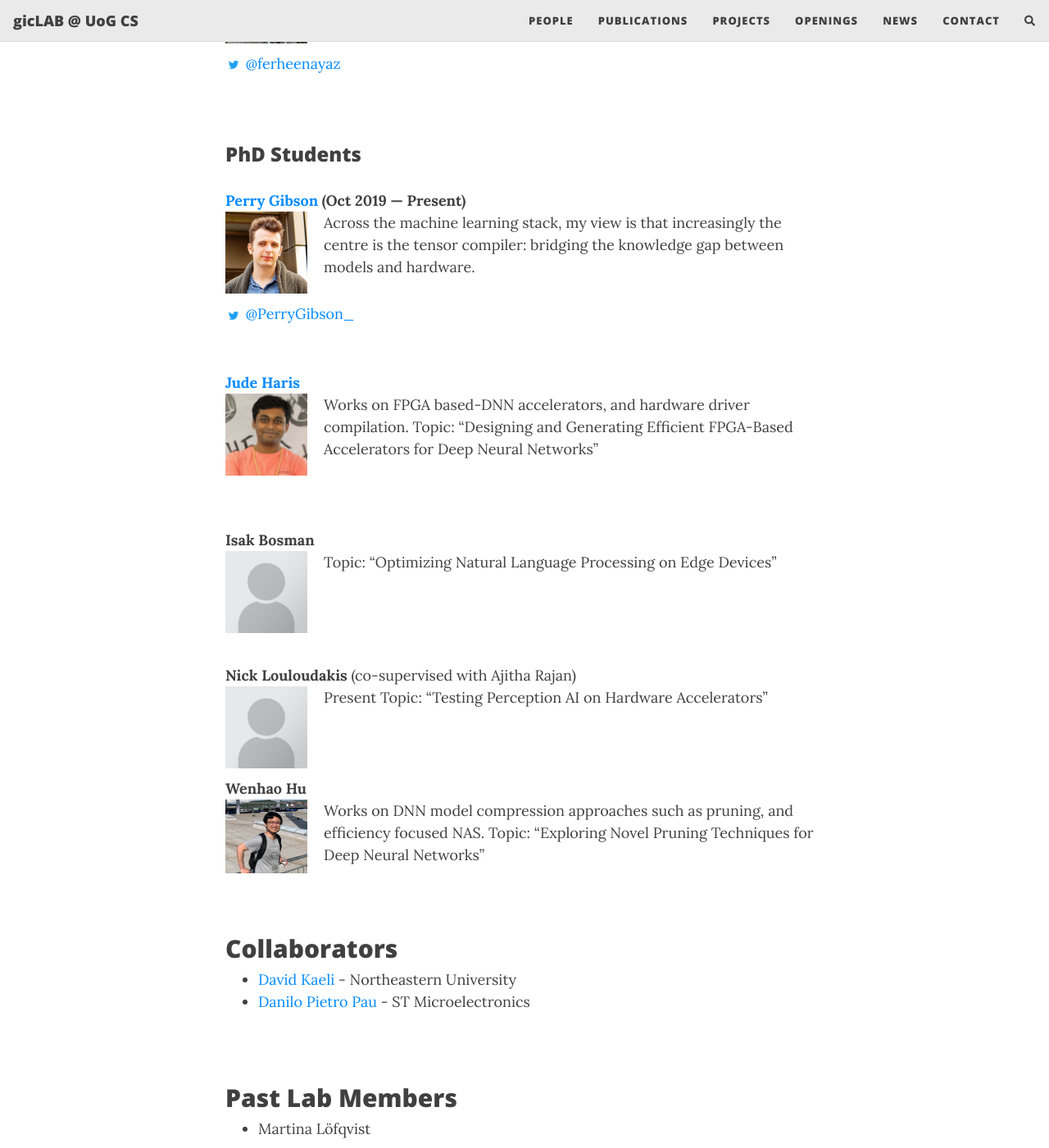
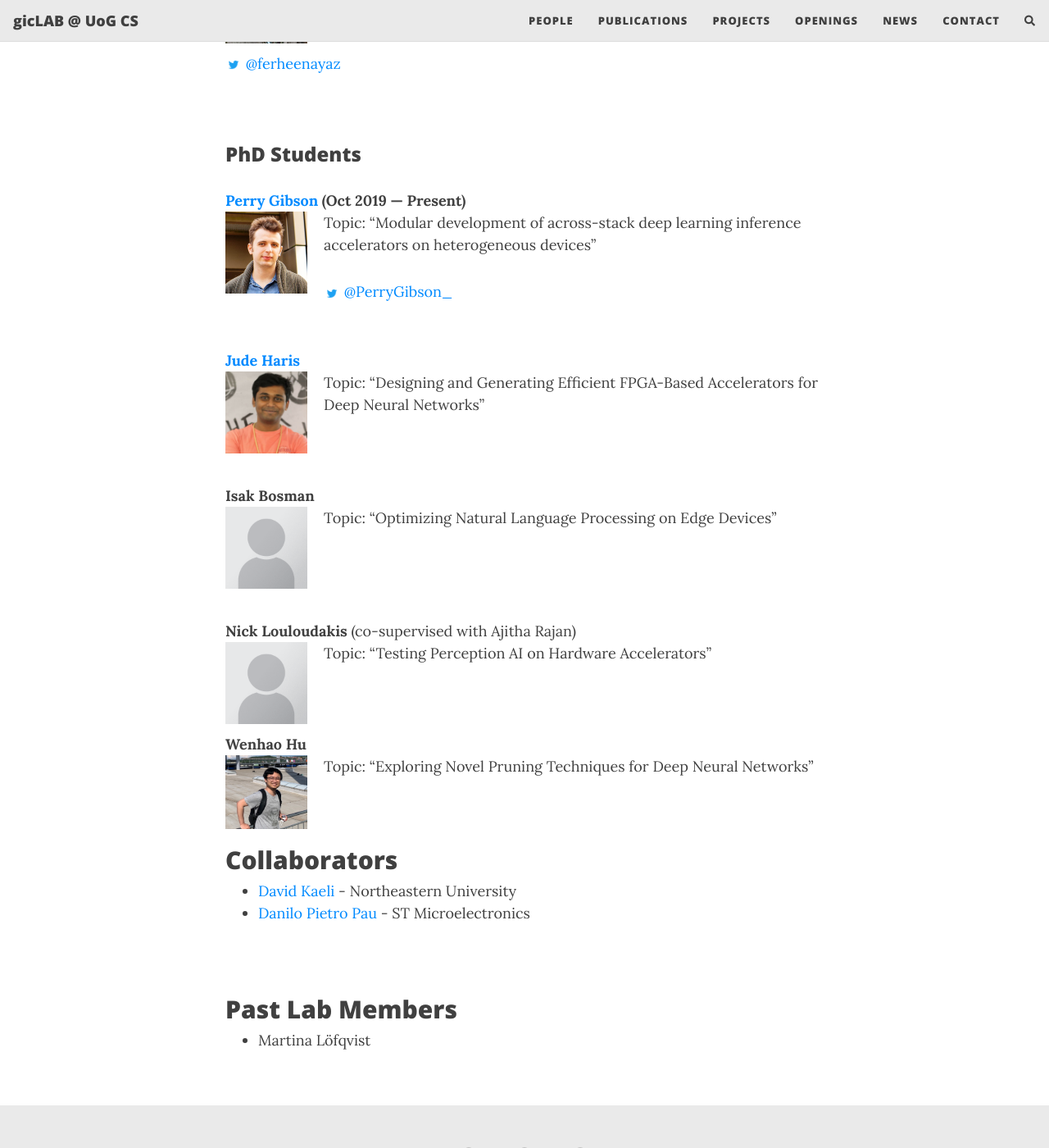
Before and after one commit to gicLAB/gicLAB.github.io, a Jekyll site: the page built from people.md, in a window 1280 px wide and 1400 px high, scrolled down 755 px. Shown: the whole window at 82% size. Built offline with Jekyll 4.4.1, drawn with Linux system fonts in a browser that asks for light colours; nearby versions of some CDN libraries; comment, search, counter and statistics services are not loaded.

Commit message:
Update people.md

```diff
--- a/people.md
+++ b/people.md
@@ -26,13 +26,12 @@ Works on optimisation and adversarial robustness of AI models, aiming for a co-o
 ### PhD Students
 
 **[Perry Gibson](https://gibsonic.org) (Oct 2019 — Present)** <br>  <img src="/assets/img/people/pg_profile.jpg" width="100px" style="float: left; margin-right: 20px;">
-Across the machine learning stack, my view is that increasingly the centre is the tensor compiler: bridging the knowledge gap between models and hardware.
+ Topic: "Modular development of across-stack deep learning inference accelerators on heterogeneous devices"
 
 <img src="/assets/img/Twitter_Logo_Blue.png" width="20px"> [@PerryGibson_](https://twitter.com/PerryGibson_)
 <br><br>
 
 **[Jude Haris](gla.ac.uk/pgrs/judeharis/)** <br>  <img src="/assets/img/people/square_jude.jpg" width="100px" style="float: left; margin-right: 20px;">
-Works on FPGA based-DNN accelerators, and hardware driver compilation.
 Topic: "Designing and Generating Efficient FPGA-Based Accelerators for Deep Neural Networks"
 <br><br>
 <br>
@@ -43,12 +42,11 @@ Topic: "Optimizing Natural Language Processing on Edge Devices"
 <br><br>
 
 **Nick Louloudakis** (co-supervised with Ajitha Rajan) <br>  <img src="/assets/img/people/Portrait_placeholder.png" width="100px" style="float: left; margin-right: 20px;">
-Present Topic: "Testing Perception AI on Hardware Accelerators"
+Topic: "Testing Perception AI on Hardware Accelerators"
 <br><br>
 <br>
 
 **Wenhao Hu** <br>  <img src="/assets/img/people/wenhao.png" width="100px" style="float: left; margin-right: 20px;">
-Works on DNN model compression approaches such as pruning, and efficiency focused NAS.
 Topic: "Exploring Novel Pruning Techniques for Deep Neural Networks"
 <br><br>
 <br>
```
